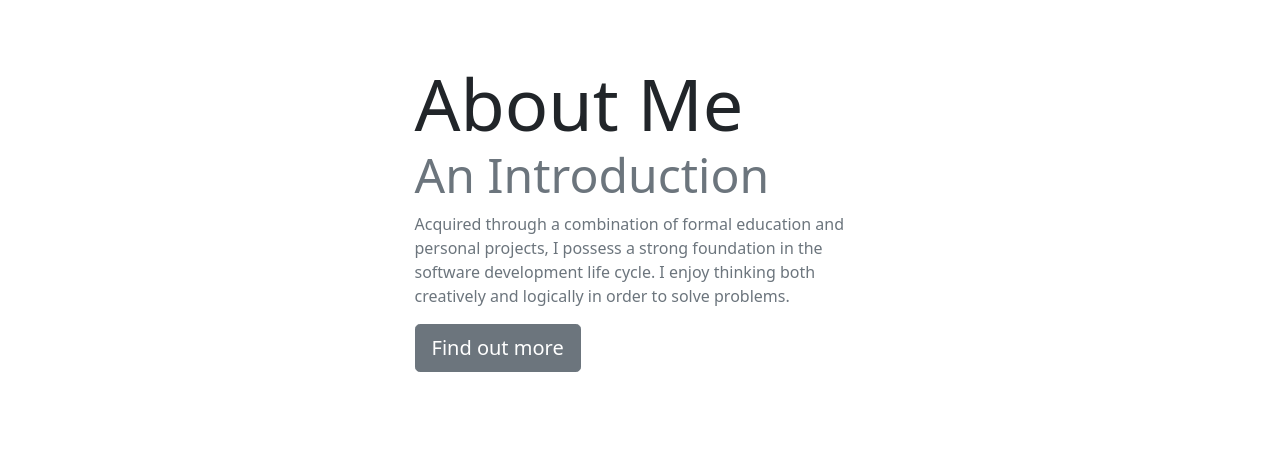
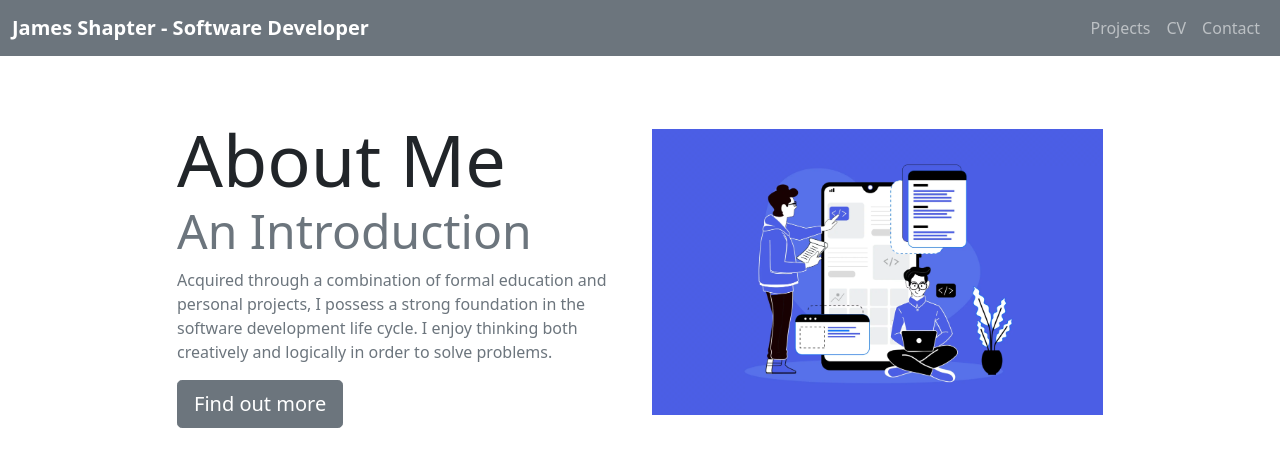
Before and after one commit to jshapter/Portfolio-2023, a plain HTML site: page index.html in a window 1280 px wide. Drawn offline with nearby package versions, Linux system fonts and the light colour scheme.

Commit message:
Site skeleton created with CV download & offcanvas

```diff
--- a/index.html
+++ b/index.html
@@ -17,20 +17,33 @@
     </style>
 </head>
 <body>
-    <!-- <div class="containe-lg">
-        <div class="bg-secondary p-2 row">
-            <div class="col">
-                <h1 class="text-white">JAMES SHAPTER</h1>
-                <h2 class="h4 text-white">Web / Mobile Developer</h2>
-            </div>
 
-            <div class="col justify-content-end">
-                <a href="" class="btn text-white">Projects</a>
-                <a href="" class="btn text-white">CV</a>
-                <a href="" class="btn text-white">Contact</a>
+    <nav class="navbar navbar-expand-md navbar-dark bg-secondary">
+        <div class="container-xxl">
+            <a href="#intro" class="navbar-brand">
+                <span class="fw-bold text-white">
+                    James Shapter - Software Developer
+                </span>
+            </a>
+            <button class="navbar-toggler" type="button" data-bs-toggle="collapse" data-bs-target="#main-nav" aria-controls="mainn-nav" aria-expanded="false" aria-label="Toggle navigation">
+                <span class="navbar-toggler-icon"></span>
+            </button>
+
+            <div class="collapse navbar-collapse justify-content-end align-center" id="main-nav">
+                <ul class="navbar-nav">
+                    <li class="nav-item">
+                        <a href="#" class="nav-link">Projects</a>
+                    </li>
+                    <li class="nav-item">
+                        <a href="#" class="nav-link">CV</a>
+                    </li>
+                    <li class="nav-item">
+                        <a href="#" class="nav-link">Contact</a>
+                    </li>
+                </ul>
             </div>
         </div>
-    </div> -->
+    </nav>
 
     <section id="about me">
         <div class="container-lg">
@@ -46,6 +59,9 @@
                     </p>
                     <a href="#" class="btn btn-secondary btn-lg">Find out more</a>
                 </div>
+                <div class="col-md-5 text-center d-none d-md-block">
+                    <img src="/assets/img-1.webp" alt="cover" class="img-fluid">
+                </div>
             </div>
         </div>
     </section>
```
Also changed, not shown: assets/img-1.webp (added).
